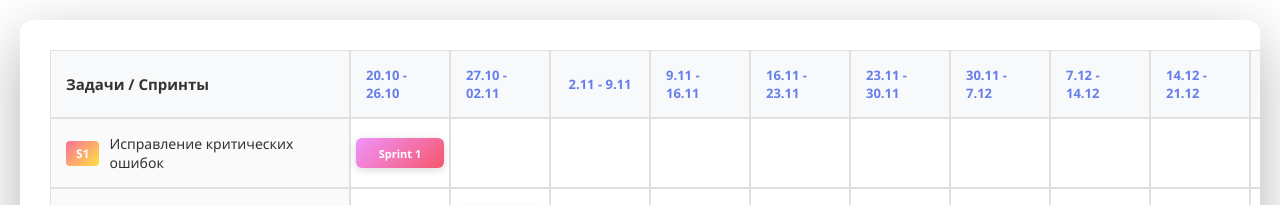
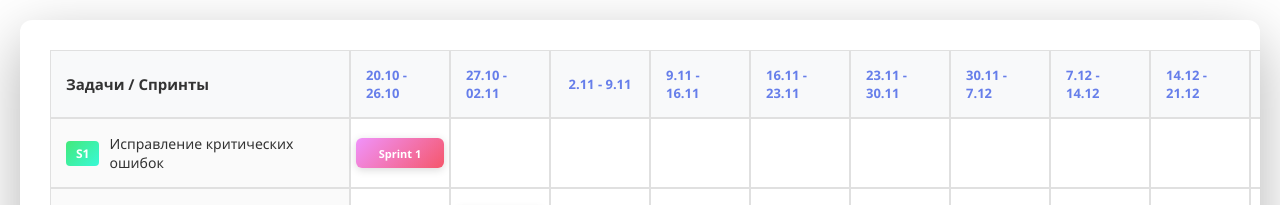
Before and after one commit to Dezzy-Work/gantt-diagram, a plain HTML site: page index.html in a window 1280 px wide. Shown: the top 205 px of the page. Drawn offline with Linux system fonts and the light colour scheme.

Commit message:
Update index.html

```diff
--- a/index.html
+++ b/index.html
@@ -239,7 +239,7 @@
                 <!-- Sprint 1 -->
                 <div class="gantt-row">
                     <div class="task-label" >
-                        <span class="sprint-num" style="background: linear-gradient(135deg, #fa709a 0%, #fee140 100%);">S1</span>
+                        <span class="sprint-num" style="background: linear-gradient(135deg, #43e97b 0%, #38f9d7 100%);">S1</span>
                         Исправление критических ошибок
                     </div>
                     <div class="task-cell">
```
